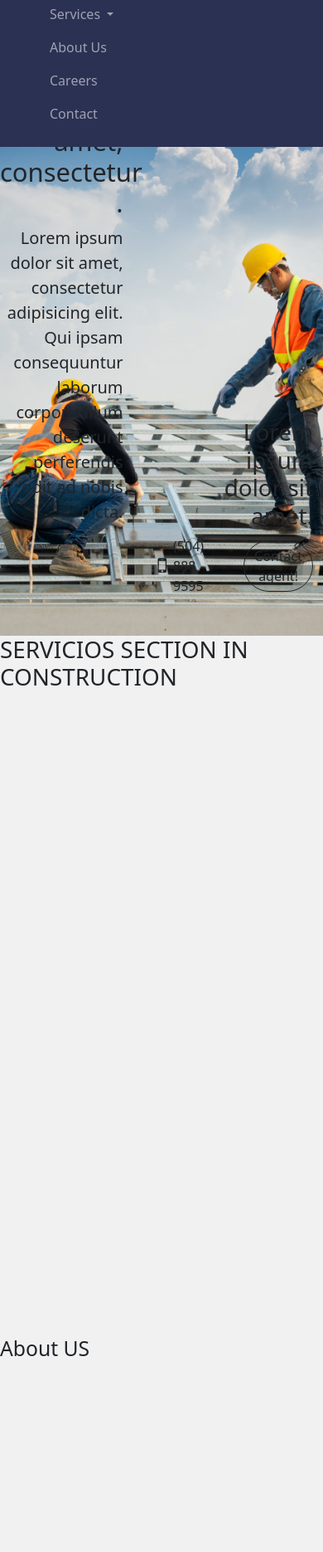
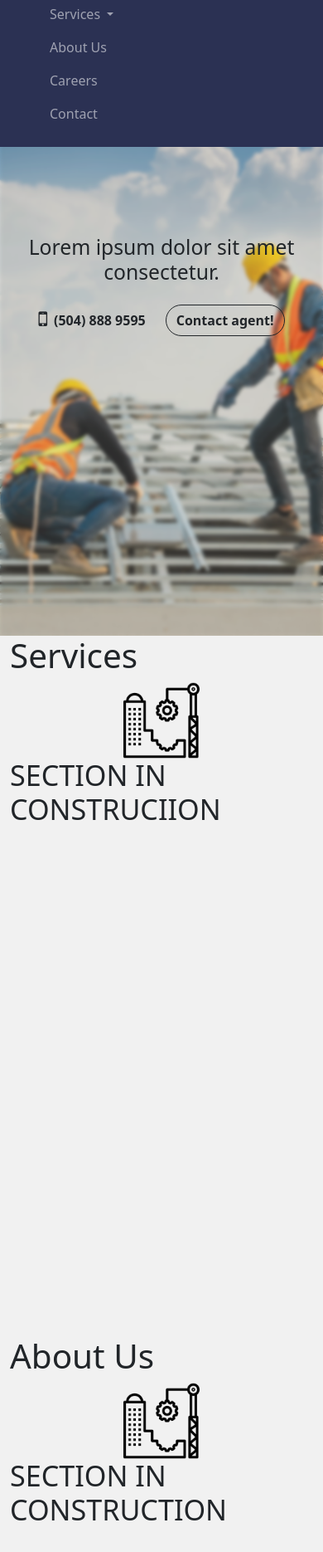
Before and after one commit to MarceM1/Build_Ops_HQ-Test_Deply, a plain HTML site: page index.html in a window 390 px wide. Shown: the part 78-1948 px from the top of the page at 83% size. Drawn offline with nearby package versions, Linux system fonts and the light colour scheme.

Commit message:
Diseño general terminado, response basico terminado

```diff
--- a/css/style.css
+++ b/css/style.css
@@ -73,6 +73,7 @@ ul, ol, li, a {
 
 /* Custom Styles */
 
+
 /* Navbar */
 
 .navbar {
@@ -81,6 +82,10 @@ ul, ol, li, a {
 
 .navbar-brand {
     color: var(--tertiary-color-solid) !important;
+}
+
+.navbar-brand:hover a {
+    text-shadow: 0 0 3px var(--tertiary-color-solid) !important;
 }
 
 /* Dopdown Menu */
@@ -102,8 +107,18 @@ ul, ol, li, a {
     background-size: cover;
     background-repeat: no-repeat;
     background-attachment: fixed;
+    height: 100vh;
 }
 
+.bg__hero-img::before{
+    content: '';
+    width: 100vw;
+    height: 100%;
+    background-color: rgba(250, 235, 215, 0.172);
+    backdrop-filter: blur(2px) brightness(.9);
+    position: absolute;
+
+}
 
 .bg__hero-img li {
     transition: all .3s ease-in-out;
@@ -146,3 +161,16 @@ footer  {
 footer img {
     width: 22%;
 }
+
+#footer__nav a:hover {
+    transition: color .3s ease-in-out;
+    color: var(--secondary-color-medium) !important;
+}
+
+
+/* Media Querys */
+@media (max-width: 576px) {
+    #carees img{
+        width: 17%;
+    }
+  }
--- a/index.html
+++ b/index.html
@@ -21,7 +21,7 @@
     <header class="vh-100" id="home">
       <!-- Navbar Start -->
       <nav
-        class="navbar navbar-expand-lg container-fluid navbar-dark bg-dark position-absolute"
+        class="navbar navbar-expand-lg container-fluid navbar-dark bg-dark position-absolute z-3 "
       >
         <div class="container py-1">
           <a class="navbar-brand" href="#">
@@ -121,7 +121,7 @@
       <!-- Navbar End -->
       <!-- Hero Section Start -->
       <section class="bg__hero-img vh-100">
-        <div class="row">
+        <div class="d-none d-md-inline-flex row position-absolute z-2">
           <article
             class="col-5 vh-100 d-flex flex-column justify-content-center"
           >
@@ -136,21 +136,36 @@
           </article>
           <article class="col-2"></article>
           <article
-            class="col-5 vh-100 d-flex flex-column justify-content-end px-4 pb-5"
+            class="col-5 vh-100 d-flex flex-column justify-content-end px-5 pb-5"
           >
             <h2 class="display-6 text-end">Lorem ipsum dolor sit amet.</h2>
             <div class="d-flex align-items-center justify-content-end gap-5">
-              <li class="align-items-center d-flex gap-2">
-                <i class="fa fa-mobile-phone fs-2" aria-hidden="true"></i> (504)
+              <li class="align-items-center d-flex gap-2 fw-bold">
+                <i class="fa fa-mobile-phone fs-2 " aria-hidden="true"></i> (504)
                 888 9595
               </li>
               <a href="#contact">
-                <button type="button" class="btn btn-outline-dark rounded-pill">
+                <button type="button" class="btn btn-outline-dark rounded-pill fw-bold">
                   Contact agent!
                 </button>
               </a>
             </div>
           </article>
+        </div>
+        <!-- Mobile Hero Content -->
+        <div class="d-md-none vh-100 d-flex flex-column position-absolute z-2 justify-content-center align-items-center gap-3">
+          <h2 class="text-center px-4">Lorem ipsum dolor sit amet consectetur.</h2>
+          <div class="d-flex align-items-center justify-content-center gap-4 px-2">
+            <li class="align-items-center d-flex gap-2 fw-bold">
+              <i class="fa fa-mobile-phone fs-2 " aria-hidden="true"></i> (504)
+              888 9595
+            </li>
+            <a href="#contact">
+              <button type="button" class="btn btn-outline-dark rounded-pill fw-bold">
+                Contact agent!
+              </button>
+            </a>
+          </div>
         </div>
       </section>
       <!-- Hero Section End -->
@@ -160,14 +175,26 @@
     <!-- Main Start -->
     <main class="">
       <!-- Services Section Start -->
-      <section class="vh-100"><h1>SERVICIOS SECTION IN CONSTRUCTION</h1></section>
+      <section class="vh-100 container" id="services">
+        <h2 class="display-2">Services</h2>
+       <div class="d-flex flex-column align-items-center justify-content-center">
+        <img src="./ASSETS/img/engineering.png" alt="" class="w-25">
+        <h2 class="display-4">
+          SECTION IN CONSTRUCIION
+        </h2>
+       </div>
+      </section>
       <!-- Services Section End  -->
 
       <!-- About Us Section Start -->
-      <section class="vh-100">
-        <h2>
-          About US
+      <section class="vh-100 container" id="about">
+        <h2 class="display-2">About Us</h2>
+        <div class="d-flex flex-column align-items-center justify-content-center">
+          <img src="./ASSETS/img/engineering.png" alt="" class="w-25">
+        <h2 class="display-4">
+          SECTION IN CONSTRUCTION
         </h2>
+        </div>
       </section>
       <!-- About US Section End -->
 
@@ -356,7 +383,7 @@
       <!-- Social Media an Footer Navigation Start -->
       <section
         class="container my-3 align-items-center flex-column d-flex gap-2"
-        id="footer__icon"
+        id="footer__socialMedia-Nav__container"
       >
         <ul class="text-white d-flex m-0 p-0 gap-3">
           <li>
@@ -381,7 +408,7 @@
           <a href="#home" class="text-white text-center">Home</a>
           <a href="#services" class="text-white text-center">Services</a>
           <a href="#about-us" class="text-white text-center">About Us</a>
-          <a href="#carrees" class="text-white text-center">Carees</a>
+          <a href="#carees" class="text-white text-center">Carees</a>
           <a href="#contact" class="text-white text-center">Contact</a>
         </article>
         <li
```
Also changed, not shown: ASSETS/img/engineering.png (added).
